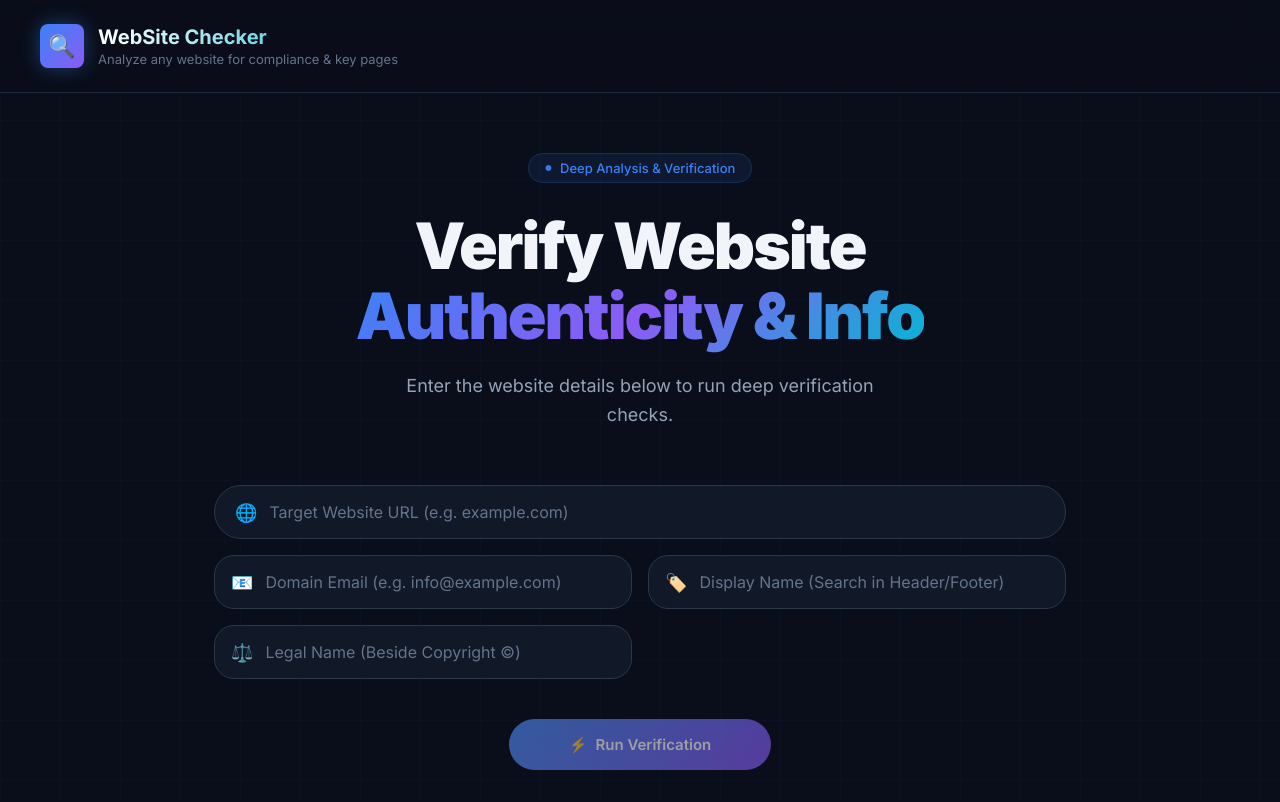
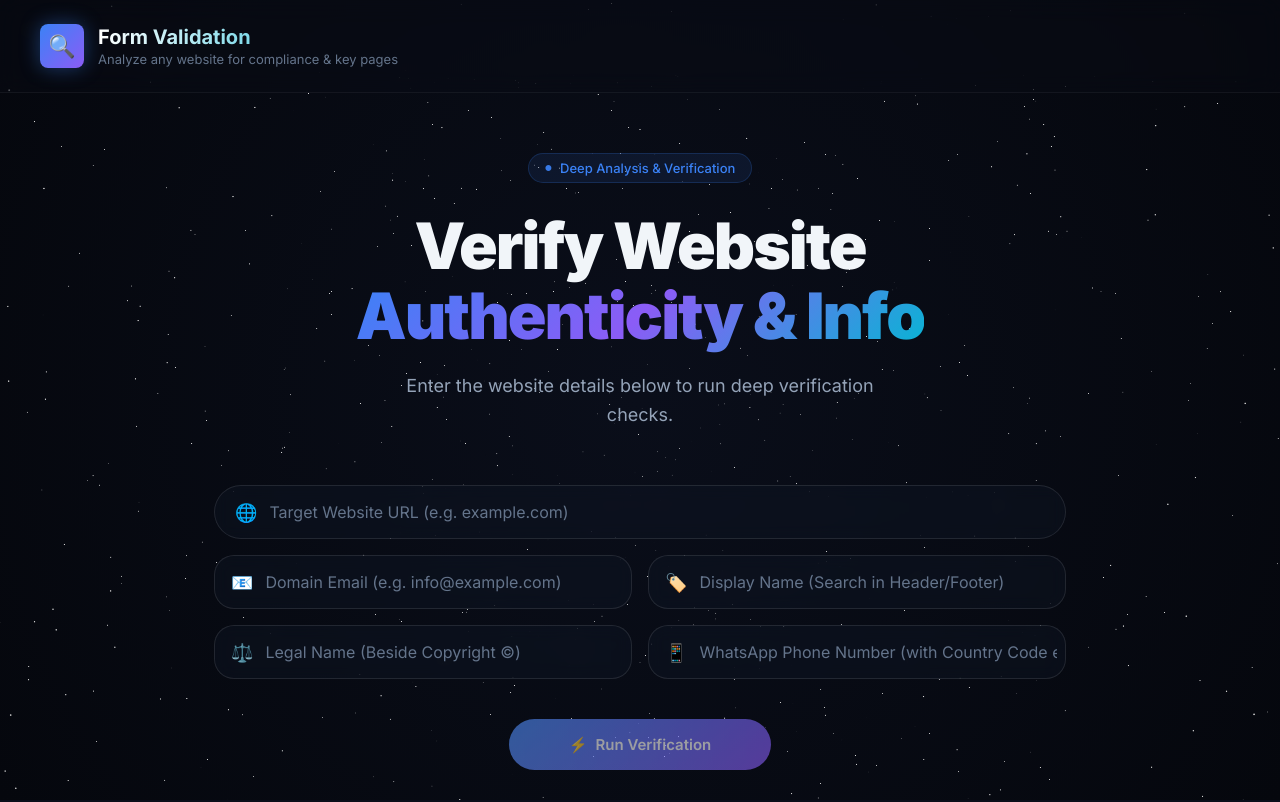
Before and after one commit to khushdesai253/website_checker_frontend, a React (Vite) app: page / in a window 1280 px wide. Shown: the top 802 px of the page. Built offline with nearby package versions, Linux system fonts and the light colour scheme.

Commit message:
Add files via upload

```diff
--- a/package.json
+++ b/package.json
@@ -10,8 +10,11 @@
     "preview": "vite preview"
   },
   "dependencies": {
+    "@react-three/drei": "^10.7.7",
+    "@react-three/fiber": "^9.5.0",
     "react": "^19.2.0",
-    "react-dom": "^19.2.0"
+    "react-dom": "^19.2.0",
+    "three": "^0.183.2"
   },
   "devDependencies": {
     "@eslint/js": "^9.39.1",
--- a/src/App.jsx
+++ b/src/App.jsx
@@ -1,5 +1,33 @@
-import { useState } from 'react'
+import { useRef, useState } from 'react'
+import { Canvas, useFrame } from '@react-three/fiber'
+import { Stars } from '@react-three/drei'
 import './index.css'
+
+function AnimatedStars() {
+  const ref = useRef()
+
+  useFrame((state, delta) => {
+    ref.current.rotation.x -= delta / 15
+    ref.current.rotation.y -= delta / 20
+  })
+
+  return (
+    <group ref={ref}>
+      <Stars radius={100} depth={50} count={5000} factor={4} saturation={0} fade speed={1} />
+    </group>
+  )
+}
+
+function Background3D() {
+  return (
+    <div className="canvas-container">
+      <Canvas camera={{ position: [0, 0, 5] }}>
+        <ambientLight intensity={0.5} />
+        <AnimatedStars />
+      </Canvas>
+    </div>
+  )
+}
 
 const CHECK_META = {
   home: {
@@ -155,6 +183,7 @@ export default function App() {
   const [email, setEmail] = useState('')
   const [displayName, setDisplayName] = useState('')
   const [legalName, setLegalName] = useState('')
+  const [phone, setPhone] = useState('')
 
   const [loading, setLoading] = useState(false)
   const [result, setResult] = useState(null)
@@ -168,19 +197,27 @@ export default function App() {
     setResult(null)
 
     try {
-      const resp = await fetch('https://website-checker-backend-rv7b.onrender.com/api/check', {
+      const resp = await fetch('http://localhost:5000/api/waba-check', {
         method: 'POST',
         headers: { 'Content-Type': 'application/json' },
         body: JSON.stringify({
           url: url.trim(),
           email: email.trim(),
           displayName: displayName.trim(),
-          legalName: legalName.trim()
+          legalName: legalName.trim(),
+          phone: phone.trim()
         })
       })
 
       if (!resp.ok) {
         const err = await resp.json()
+        if (err.validationErrors) {
+          const fieldLabels = { url: 'URL', email: 'Email', displayName: 'Display Name', legalName: 'Legal Name', phone: 'Phone' }
+          const messages = Object.entries(err.validationErrors)
+            .map(([field, msg]) => `${fieldLabels[field] || field}: ${msg}`)
+            .join('\n')
+          throw new Error(messages)
+        }
         throw new Error(err.error || 'Server error')
       }
 
@@ -188,7 +225,7 @@ export default function App() {
       setResult(data)
     } catch (err) {
       if (err.message === 'Failed to fetch') {
-        setError(err)
+        setError('Cannot connect to the checker server. Make sure the backend is running on port 5000.')
       } else {
         setError(err.message)
       }
@@ -206,12 +243,14 @@ export default function App() {
   const scoreClass = ScoreColor(score)
 
   return (
-    <div className="app">
+    <>
+      <Background3D />
+      <div className="app glass-app">
         {/* Header */}
         <header className="header">
           <div className="logo-icon">🔍</div>
           <div className="header-text">
-          <h1>WebSite Checker</h1>
+            <h1>Form Validation</h1>
             <p>Analyze any website for compliance & key pages</p>
           </div>
         </header>
@@ -284,6 +323,18 @@ export default function App() {
                   disabled={loading}
                 />
               </div>
+
+              <div className="input-wrapper">
+                <span className="url-icon">📱</span>
+                <input
+                  className="url-input"
+                  type="tel"
+                  placeholder="WhatsApp Phone Number (with Country Code e.g. +1234567890)"
+                  value={phone}
+                  onChange={(e) => setPhone(e.target.value)}
+                  disabled={loading}
+                />
+              </div>
             </div>
 
             <div style={{ marginTop: '24px', textAlign: 'center' }}>
@@ -299,7 +350,7 @@ export default function App() {
             </div>
 
             {error && (
-            <div className="error-banner" id="error-banner">
+              <div className="error-banner" id="error-banner" style={{ whiteSpace: 'pre-wrap' }}>
                 ⚠️ {error}
               </div>
             )}
@@ -382,6 +433,15 @@ export default function App() {
                       isMatch={result.verification.legalName.match}
                       subValue={result.verification.legalName.match ? "Found beside © symbol" : "Not found near copyright notice"}
                     />
+                    {phone && result.verification.whatsappActive && (
+                      <VerificationCard
+                        label="WhatsApp Action Link"
+                        icon="💬"
+                        value={phone}
+                        isMatch={true}
+                        subValue={<a href={result.verification.whatsappActive.link} target="_blank" rel="noopener noreferrer" style={{ color: '#3b82f6', textDecoration: 'none', pointerEvents: 'auto' }}>Open in WhatsApp Web (wa.me)</a>}
+                      />
+                    )}
                   </div>
                 </>
               )}
@@ -404,8 +464,9 @@ export default function App() {
         </main>
 
         <footer className="footer">
-        Website Checker — Built with React &amp; Node.js
+          Emmy Desai
         </footer>
       </div>
+    </>
   )
 }
--- a/src/index.css
+++ b/src/index.css
@@ -38,17 +38,20 @@ body {
   overflow-x: hidden;
 }
 
-/* Background grid effect */
+/* Background grid effect - Replaced by Three.js */
 body::before {
-  content: '';
+  display: none;
+}
+
+.canvas-container {
   position: fixed;
-  top: 0; left: 0; right: 0; bottom: 0;
-  background-image:
-    linear-gradient(rgba(59, 130, 246, 0.03) 1px, transparent 1px),
-    linear-gradient(90deg, rgba(59, 130, 246, 0.03) 1px, transparent 1px);
-  background-size: 60px 60px;
-  pointer-events: none;
-  z-index: 0;
+  top: 0;
+  left: 0;
+  width: 100vw;
+  height: 100vh;
+  z-index: -1;
+  pointer-events: auto; /* Allow interacting with 3D if needed */
+  background: radial-gradient(circle at center, #0a0e1a 0%, #05070d 100%);
 }
 
 .app {
@@ -57,6 +60,7 @@ body::before {
   min-height: 100vh;
   display: flex;
   flex-direction: column;
+  background: transparent;
 }
 
 /* Header */
@@ -65,9 +69,10 @@ body::before {
   display: flex;
   align-items: center;
   gap: 14px;
-  border-bottom: 1px solid var(--border);
-  background: rgba(10, 14, 26, 0.8);
-  backdrop-filter: blur(20px);
+  border-bottom: 1px solid rgba(255, 255, 255, 0.05);
+  background: rgba(10, 14, 26, 0.3);
+  backdrop-filter: blur(12px);
+  -webkit-backdrop-filter: blur(12px);
   position: sticky;
   top: 0;
   z-index: 100;
@@ -182,11 +187,17 @@ body::before {
   position: relative;
   display: flex;
   gap: 12px;
-  background: var(--bg-card);
-  border: 1px solid var(--border-light);
+  background: rgba(17, 24, 39, 0.4);
+  backdrop-filter: blur(8px);
+  -webkit-backdrop-filter: blur(8px);
+  border: 1px solid rgba(255, 255, 255, 0.1);
   border-radius: var(--radius-lg);
   padding: 8px 8px 8px 16px;
-  transition: border-color 0.2s, box-shadow 0.2s;
+  transition: border-color 0.2s, box-shadow 0.2s, background 0.2s;
+}
+
+.input-wrapper:hover {
+  background: rgba(17, 24, 39, 0.6);
 }
 
 .input-wrapper.main-url {
@@ -311,13 +322,16 @@ body::before {
 
 /* URL Summary Card */
 .summary-card {
-  background: var(--bg-card);
-  border: 1px solid var(--border-light);
+  background: rgba(17, 24, 39, 0.5);
+  backdrop-filter: blur(12px);
+  -webkit-backdrop-filter: blur(12px);
+  border: 1px solid rgba(255, 255, 255, 0.08);
   border-radius: var(--radius-lg);
   padding: 28px 32px;
   margin-bottom: 24px;
   position: relative;
   overflow: hidden;
+  box-shadow: 0 8px 32px rgba(0, 0, 0, 0.2);
 }
 
 .summary-card::before {
@@ -457,19 +471,22 @@ body::before {
 }
 
 .check-card {
-  background: var(--bg-card);
-  border: 1px solid var(--border-light);
+  background: rgba(17, 24, 39, 0.4);
+  backdrop-filter: blur(10px);
+  -webkit-backdrop-filter: blur(10px);
+  border: 1px solid rgba(255, 255, 255, 0.05);
   border-radius: var(--radius-lg);
   padding: 24px;
-  transition: all 0.2s;
+  transition: all 0.3s cubic-bezier(0.4, 0, 0.2, 1);
   position: relative;
   overflow: hidden;
+  box-shadow: 0 4px 20px rgba(0, 0, 0, 0.1);
 }
 
 .check-card:hover {
-  background: var(--bg-card-hover);
-  border-color: var(--border-light);
-  transform: translateY(-2px);
+  background: rgba(26, 34, 53, 0.6);
+  border-color: rgba(255, 255, 255, 0.15);
+  transform: translateY(-4px) scale(1.02);
   box-shadow: 0 12px 40px rgba(0, 0, 0, 0.3);
 }
 
@@ -658,19 +675,24 @@ body::before {
 }
 
 .v-card {
-  background: var(--bg-card);
-  border: 1px solid var(--border-light);
+  background: rgba(17, 24, 39, 0.4);
+  backdrop-filter: blur(10px);
+  -webkit-backdrop-filter: blur(10px);
+  border: 1px solid rgba(255, 255, 255, 0.05);
   border-radius: var(--radius-lg);
   padding: 20px;
   display: flex;
   align-items: center;
   gap: 16px;
-  transition: all 0.2s;
+  transition: all 0.3s;
+  box-shadow: 0 4px 20px rgba(0, 0, 0, 0.1);
 }
 
 .v-card:hover {
-  background: var(--bg-card-hover);
-  transform: translateY(-2px);
+  background: rgba(26, 34, 53, 0.6);
+  border-color: rgba(255, 255, 255, 0.15);
+  transform: translateY(-4px) scale(1.02);
+  box-shadow: 0 12px 40px rgba(0, 0, 0, 0.3);
 }
 
 .v-icon {
```
Also changed, not shown: 1 other file (tests, documents, lock files or other folders). Lines whose indentation alone changed are shown as unchanged.
